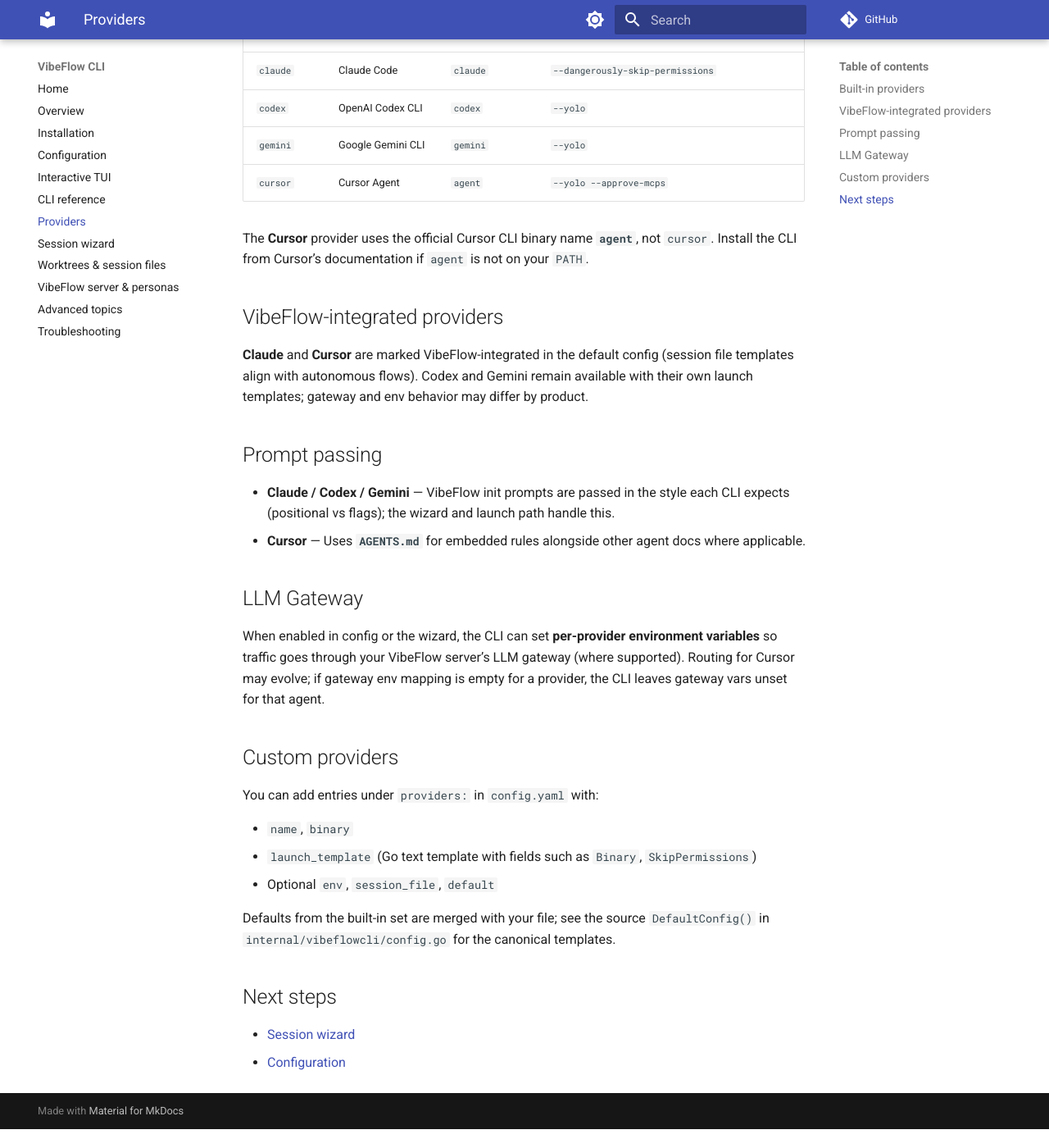
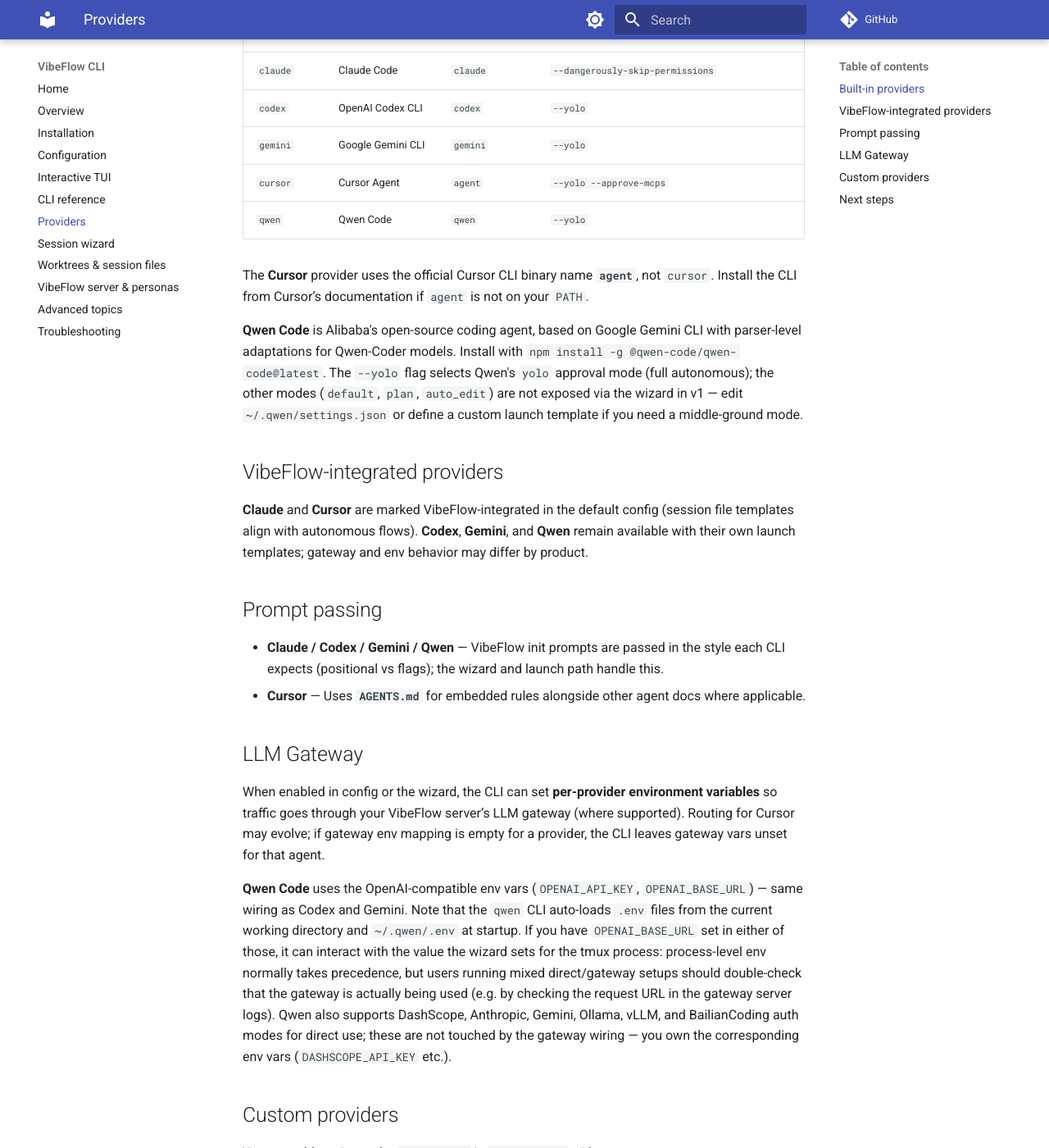
Before and after one commit to axiom-studio/vibeflow-cli, an MkDocs documentation site: the page built from docs/VibeFlow-CLI/docs/providers.md, in a window 1280 px wide and 1400 px high, scrolled down 304 px. Shown: the whole window at 82% size. Built offline with MkDocs 1.6.1 and Material for MkDocs 9.7.7, drawn with Linux system fonts in a browser that asks for light colours; comment, search, counter and statistics services are not loaded; before the commit the page ends 1681 px from its top, so only the background shows below that.

Commit message:
Document Qwen Code provider in README and customer docs
Adds the Qwen row to the provider table in README.md and an entry +
caveats section in docs/VibeFlow-CLI/docs/providers.md (npm install
command, --yolo approval mode, OpenAI-compatible gateway wiring, and
the .env auto-load behavior + multi-auth-mode caveats from the PRD
verification log). Also threads through the prerequisite list, the
yaml config example, and the wizard provider list so the doc stays
internally consistent.

Todo #1512 from vibeflow-cli (Feature #290)

```diff
--- a/docs/VibeFlow-CLI/docs/providers.md
+++ b/docs/VibeFlow-CLI/docs/providers.md
@@ -10,21 +10,26 @@
 | `codex` | OpenAI Codex CLI | `codex` | `--yolo` |
 | `gemini` | Google Gemini CLI | `gemini` | `--yolo` |
 | `cursor` | Cursor Agent | `agent` | `--yolo --approve-mcps` |
+| `qwen` | Qwen Code | `qwen` | `--yolo` |
 
 The **Cursor** provider uses the official Cursor CLI binary name **`agent`**, not `cursor`. Install the CLI from Cursor’s documentation if `agent` is not on your `PATH`.
 
+**Qwen Code** is Alibaba's open-source coding agent, based on Google Gemini CLI with parser-level adaptations for Qwen-Coder models. Install with `npm install -g @qwen-code/qwen-code@latest`. The `--yolo` flag selects Qwen's `yolo` approval mode (full autonomous); the other modes (`default`, `plan`, `auto_edit`) are not exposed via the wizard in v1 — edit `~/.qwen/settings.json` or define a custom launch template if you need a middle-ground mode.
+
 ## VibeFlow-integrated providers
 
-**Claude** and **Cursor** are marked VibeFlow-integrated in the default config (session file templates align with autonomous flows). Codex and Gemini remain available with their own launch templates; gateway and env behavior may differ by product.
+**Claude** and **Cursor** are marked VibeFlow-integrated in the default config (session file templates align with autonomous flows). **Codex**, **Gemini**, and **Qwen** remain available with their own launch templates; gateway and env behavior may differ by product.
 
 ## Prompt passing
 
-- **Claude / Codex / Gemini** — VibeFlow init prompts are passed in the style each CLI expects (positional vs flags); the wizard and launch path handle this.
+- **Claude / Codex / Gemini / Qwen** — VibeFlow init prompts are passed in the style each CLI expects (positional vs flags); the wizard and launch path handle this.
 - **Cursor** — Uses **`AGENTS.md`** for embedded rules alongside other agent docs where applicable.
 
 ## LLM Gateway
 
 When enabled in config or the wizard, the CLI can set **per-provider environment variables** so traffic goes through your VibeFlow server’s LLM gateway (where supported). Routing for Cursor may evolve; if gateway env mapping is empty for a provider, the CLI leaves gateway vars unset for that agent.
+
+**Qwen Code** uses the OpenAI-compatible env vars (`OPENAI_API_KEY`, `OPENAI_BASE_URL`) — same wiring as Codex and Gemini. Note that the `qwen` CLI auto-loads `.env` files from the current working directory and `~/.qwen/.env` at startup. If you have `OPENAI_BASE_URL` set in either of those, it can interact with the value the wizard sets for the tmux process: process-level env normally takes precedence, but users running mixed direct/gateway setups should double-check that the gateway is actually being used (e.g. by checking the request URL in the gateway server logs). Qwen also supports DashScope, Anthropic, Gemini, Ollama, vLLM, and BailianCoding auth modes for direct use; these are not touched by the gateway wiring — you own the corresponding env vars (`DASHSCOPE_API_KEY` etc.).
 
 ## Custom providers
 
```
Also changed, not shown: README.md.
